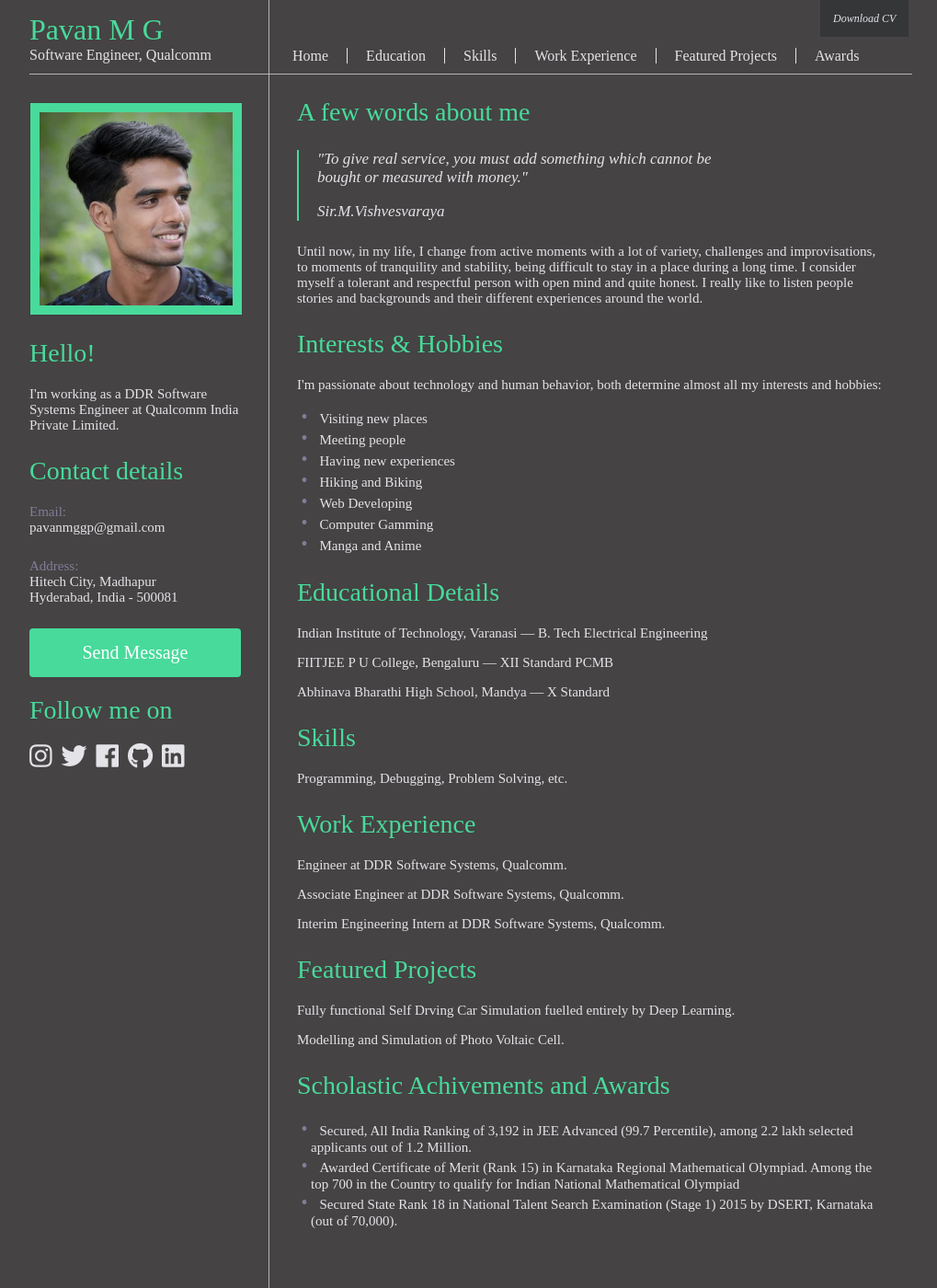
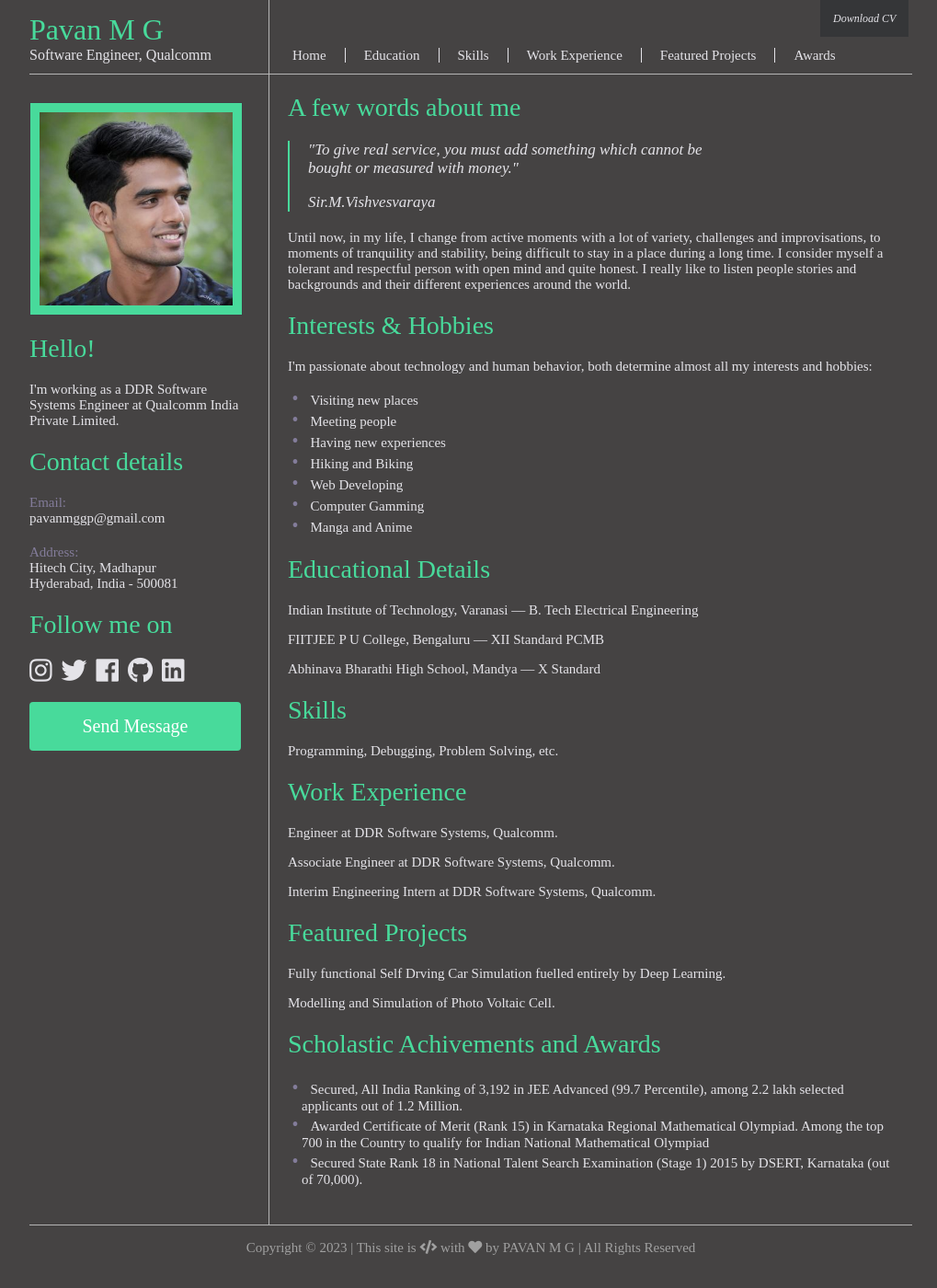
Before and after one commit to pavan-mg/pavan-mg.github.io, a Jekyll site: the page built from index.html, in a window 1280 px wide and 1400 px high. Shown: the whole window at 92% size, without its empty margins (128-1147 px from the left). Built offline with Jekyll 4.4.1, drawn with Linux system fonts in a browser that asks for light colours; some web fonts are replaced.

Commit message:
Restructuring for Comic Relief

```diff
--- a/_layouts/default.html
+++ b/_layouts/default.html
@@ -80,11 +80,6 @@
         <p>Hitech City, Madhapur</p>
         <p>Hyderabad, India - 500081</p>
       </div>
-      <a href="mailto:pavanmggp@gmail.com"
-        class="send_message_button"
-        style="vertical-align:middle">
-        <span>Send Message</span>
-      </a>
       <div class="clear">
         <h2>Follow me on</h2>
         <ul class="horizontal_list">
@@ -114,6 +109,12 @@
           </li>
         </ul>
       </div>
+      <a
+        href="mailto:pavanmggp@gmail.com"
+        class="send_message_button"
+        style="vertical-align:middle">
+        <span>Send Message</span>
+      </a>
     </div>
     <!-- PROFILE CONTENT -->
     <div id="content_container">
--- a/css/main.css
+++ b/css/main.css
@@ -8,7 +8,7 @@
 }
 
 .block {
-	margin: 25px 30px;
+	margin: 20px 20px;
 }
 	.block h1 {
 		margin-left: -5px;
@@ -16,7 +16,7 @@
 	}
 
 .last.block {
-	margin-bottom: 110px;
+	margin-bottom: 40px;
 }
 
 .horizontal_list {
@@ -66,7 +66,7 @@
 
 blockquote {
 	font-style: italic;
-	margin: 25px 0;
+	margin: 20px 0;
 	padding-left: 20px;
 	border-left: 2px solid #48DA9B;
 	font-weight: 300;
@@ -191,7 +191,7 @@
 		text-decoration: none;
 		padding: 0 20px;
 		border-left: 1px solid #e4e3e8;
-		font-size: 16px;
+		font-size: 15px;
 		font-weight: 400;
 	}
 	.header_menu a.no_border{
@@ -224,7 +224,7 @@
 
 .hello_content,
 .contact_details_content {
-	margin-top: 25px;
+	margin-top: 20px;
 }
 
 .hello_content{
@@ -237,11 +237,26 @@
 	margin: 0;
 }
 .contact_details_content p.purple{
-	margin-top: 25px;
+	margin-top: 20px;
 }
 
+.social-icons {
+	font-size: 28;
+	margin-right: 10px;
+}
+	ul.social-icons {
+		margin-right: 10px;
+	}
+	.social-icons li {
+		height: 50px;
+		padding: 5px;
+	}
+	.social-icons a {
+		text-decoration: none;
+	}
+
 .send_message_button {
-	margin-top: 25px;
+	margin-top: 20px;
 	display: inline-block;
 	border-radius: 4px;
 	background-color: #48DA9B;
@@ -260,21 +275,6 @@
 	.send_message_button:hover span:after {
 		opacity: 1;
 		right: 0;
-	}
-
-.social-icons {
-	font-size: 28;
-	margin-right: 10px;
-}
-	ul.social-icons {
-		margin-right: 10px;
-	}
-	.social-icons li {
-		height: 50px;
-		padding: 5px;
-	}
-	.social-icons a {
-		text-decoration: none;
 	}
 
 .footer_name {
```
